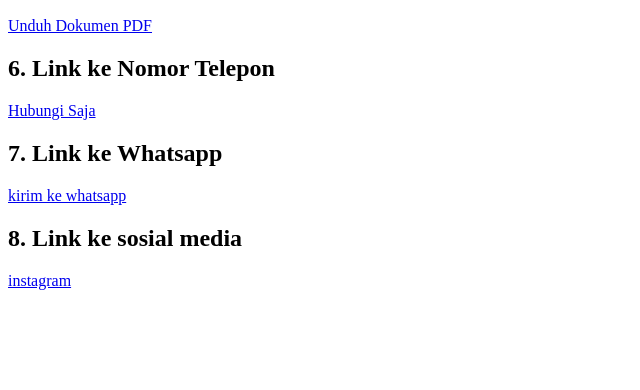
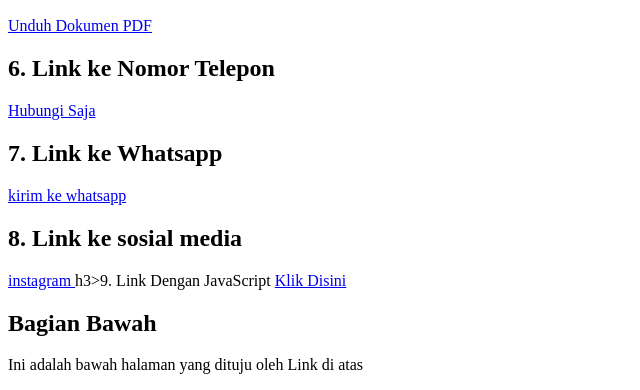
Before and after one commit to dynda21/1124160092-day-5, a plain HTML site: page index.html in a window 1280 px wide. Shown: the part 916-1306 px from the top of the page, without its empty margins (0-640 px from the left). Before the commit the page ends 1214 px from the top, so only its background shows below. Drawn offline with Linux system fonts and the light colour scheme.

Commit message:
menambahkan soal no 9 link dngn java script

```diff
--- a/index.html
+++ b/index.html
@@ -50,3 +50,13 @@
     <a href="https://www.instagram.com/wo0upshyy" target="_blank">
         instagram
     </a>
+
+    h3>9. Link Dengan JavaScript</h3>
+    <a href="javascript:void(0)" onclick="alert('Halo, pesan ini JavaScript!')">
+        Klik Disini
+    </a>
+    <h2 id="bagian-bawah">Bagian Bawah</h2>
+    <p>Ini adalah bawah halaman yang dituju oleh Link di atas</p>
+
+</body>
+</html>
```
